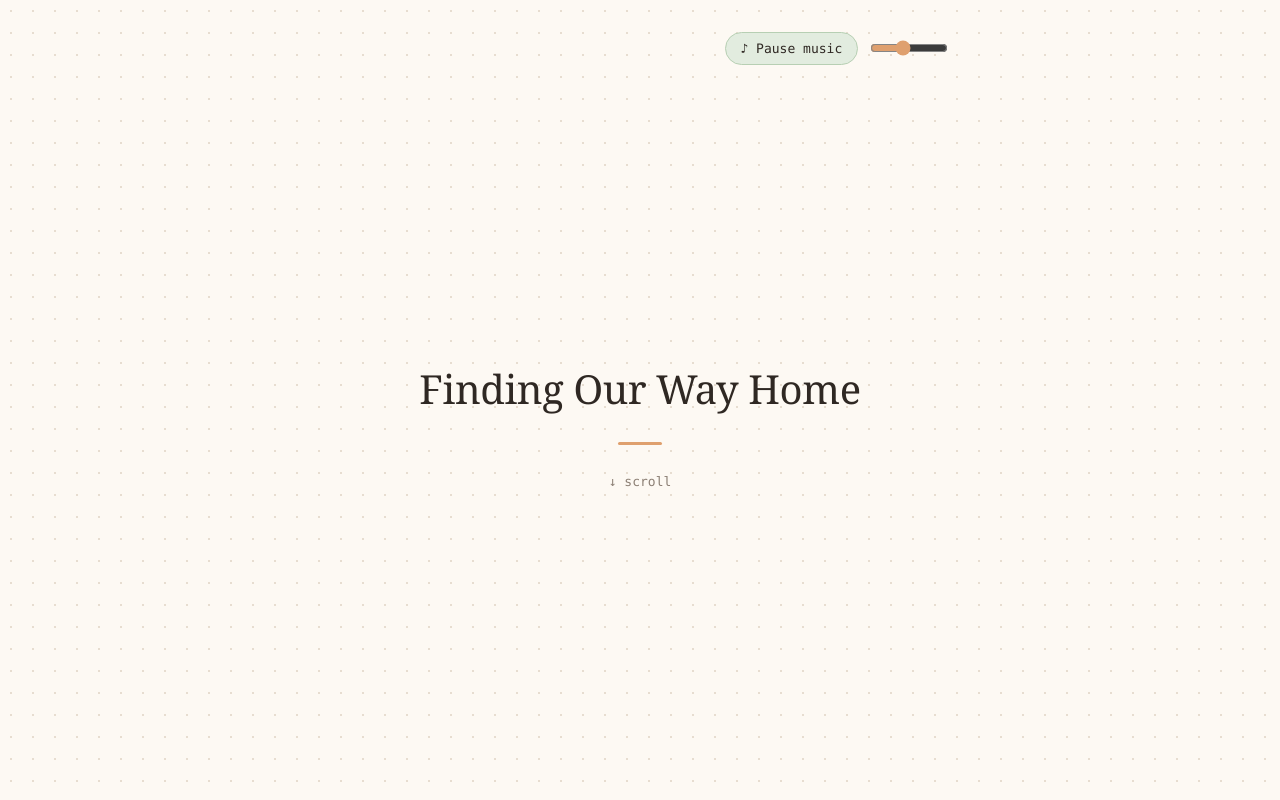
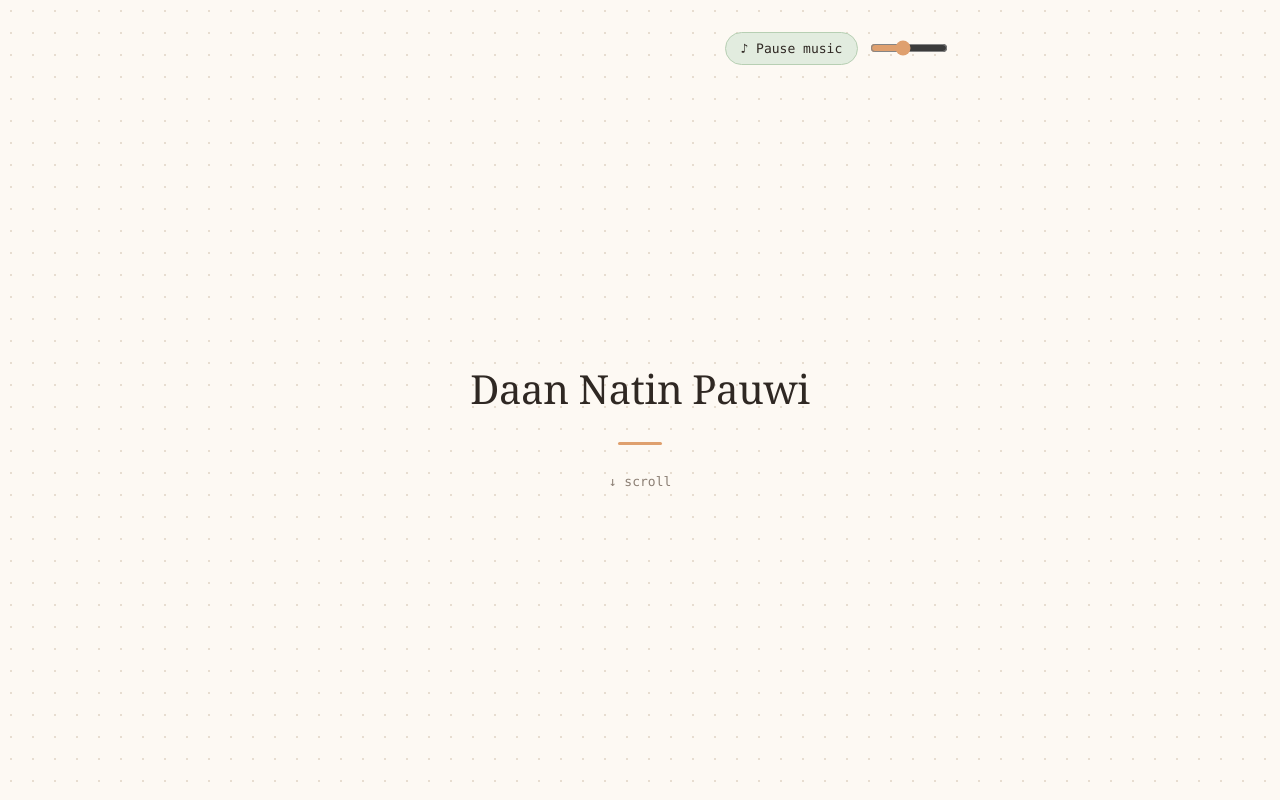
Before and after one commit to cbg-c/DaanPauwi, a plain HTML site: page index.html in a window 1280 px wide. Both pictures are taken after a click on the button "Open". Drawn offline with Linux system fonts and the light colour scheme.

Commit message:
Update index.html

```diff
--- a/index.html
+++ b/index.html
@@ -3,7 +3,7 @@
 <head>
   <meta charset="UTF-8">
   <meta name="viewport" content="width=device-width, initial-scale=1.0">
-  <title>Ang Daan Pauwi</title>
+  <title></title>
   <link id="favicon" rel="icon" type="image/webp" href="./lupangamber.webp?v=2">
   <link rel="shortcut icon" href="./lupangamber.webp?v=2">
   <link rel="apple-touch-icon" href="./lupangamber.webp?v=2">
@@ -380,7 +380,7 @@
 
     <main class="stage">
       <div id="slide-0" class="slide intro-slide active">
-        <h1 class="intro-title">Finding Our Way Home</h1>
+        <h1 class="intro-title">Daan Natin Pauwi</h1>
         <div class="intro-rule"></div>
         <button class="scroll-hint" type="button" data-target="1">&#8595; scroll</button>
       </div>
```
